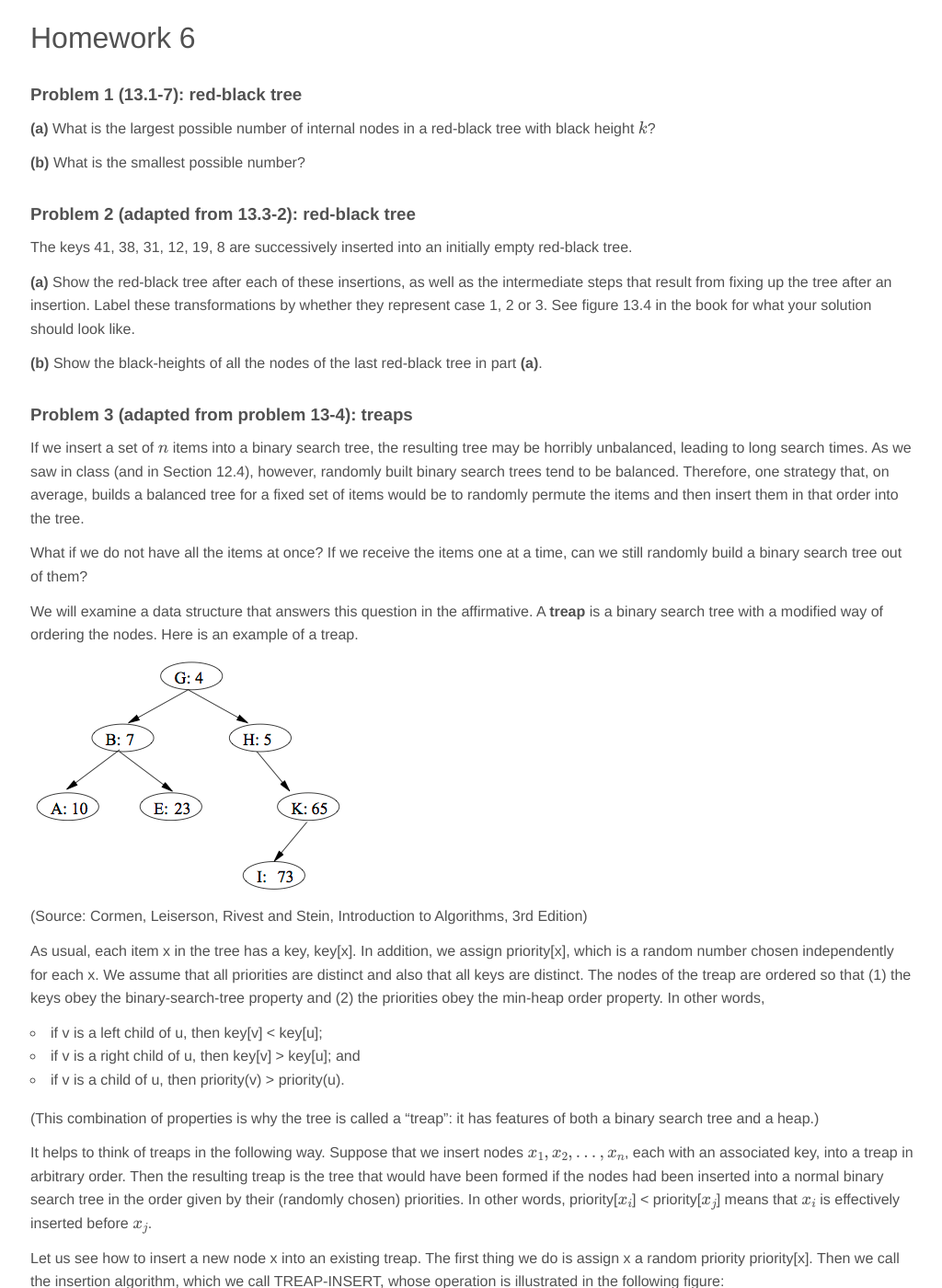
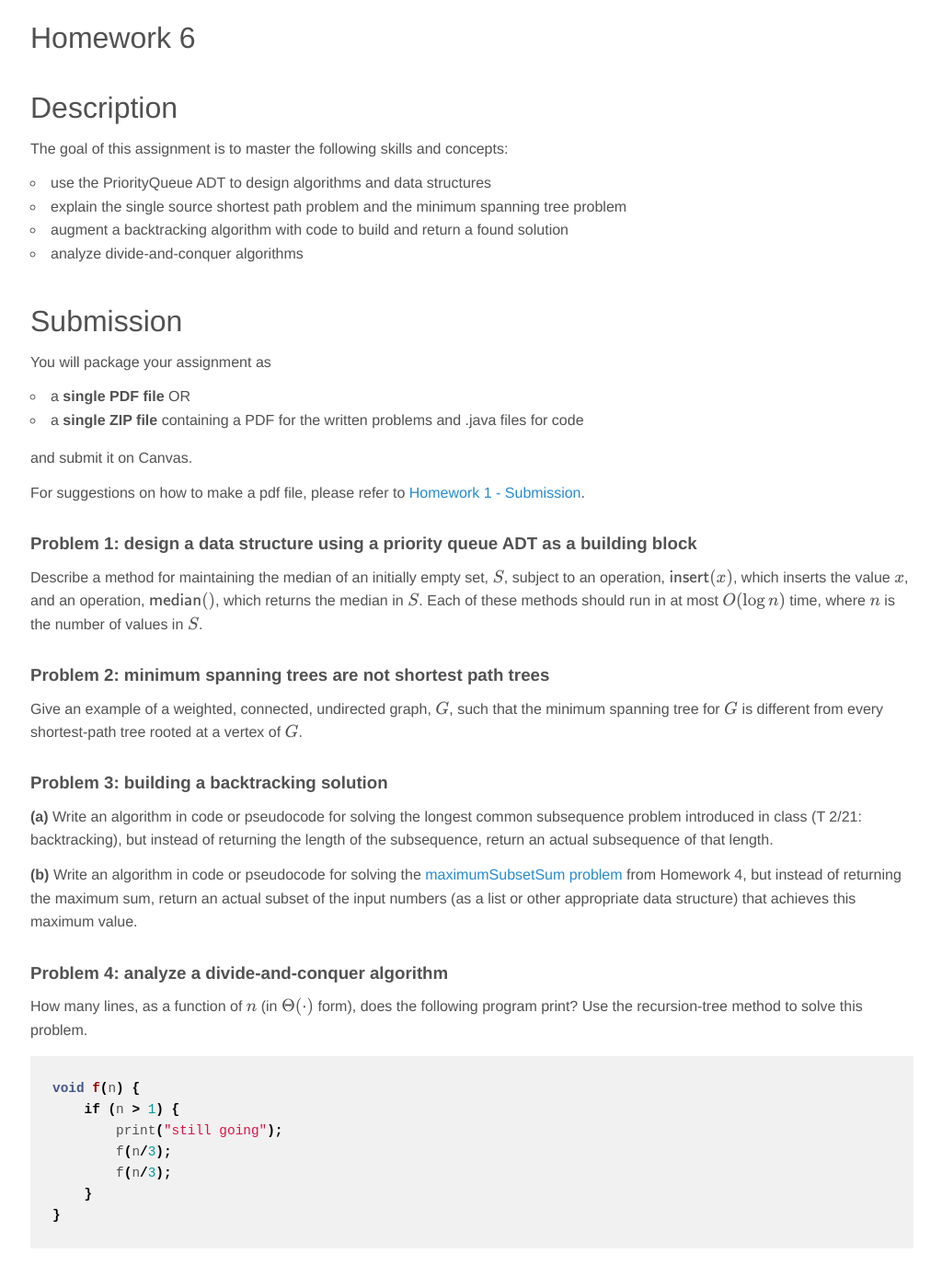
Before and after one commit to jnylam/jnylam.github.io, a Jekyll site: the page built from _courses/146-s17/homework06.md, in a window 1280 px wide and 1400 px high, scrolled down 200 px. Shown: the whole window at 92% size, without its empty margins (127-1151 px from the left). Built offline with Jekyll 4.4.1, drawn with Linux system fonts in a browser that asks for light colours; formulas are drawn with MathJax 3; some of the changed text lies outside the part shown.

Commit message:
Add homework 6

````diff
--- a/_courses/146-s17/homework06.md
+++ b/_courses/146-s17/homework06.md
@@ -6,88 +6,68 @@ mathjax: true
 navorder: 0
 ---
 
-### Problem 1 (13.1-7): red-black tree
+# Description
 
-__(a)__ What is the largest possible number of internal nodes in a red-black tree with black height $$k$$?
+The goal of this assignment is to master the following skills and concepts:
 
-__(b)__ What is the smallest possible number?
+- use the PriorityQueue ADT to design algorithms and data structures
+- explain the single source shortest path problem and the minimum spanning tree problem
+- augment a backtracking algorithm with code to build and return a found solution
+- analyze divide-and-conquer algorithms
 
-### Problem 2 (adapted from 13.3-2): red-black tree
+# Submission
 
-The keys 41, 38, 31, 12, 19, 8 are successively inserted into an initially empty red-black tree.
+You will package your assignment as
 
-__(a)__ Show the red-black tree after each of these insertions, as well as the intermediate steps that result from fixing up the tree after an insertion. Label these transformations by whether they represent case 1, 2 or 3. See figure 13.4 in the book for what your solution should look like.
+* a __single PDF file__ OR
+* a __single ZIP file__ containing a PDF for the written problems and .java files for code
 
-__(b)__ Show the black-heights of all the nodes of the last red-black tree in part __(a)__.
+and submit it on Canvas.
 
-### Problem 3 (adapted from problem 13-4): treaps
+For suggestions on how to make a pdf file, please refer to [Homework 1 - Submission](homework01.html#Submission).
 
-If we insert a set of $$n$$ items into a binary search tree, the resulting tree may be horribly unbalanced, leading to long search times. As we saw in class (and in Section 12.4), however, randomly built binary search trees tend to be balanced. Therefore, one strategy that, on average, builds a balanced tree for a fixed set of items would be to randomly permute the items and then insert them in that order into the tree.
+### Problem 1: design a data structure using a priority queue ADT as a building block
 
-What if we do not have all the items at once? If we receive the items one at a time, can we still randomly build a binary search tree out of them?
+Describe a method for maintaining the median of an initially empty set, $S$, subject to an operation, $\mathsf{insert}(x)$, which inserts the value $x$, and an operation, $\mathsf{median}()$, which returns the median in $S$. Each of these methods should run in at most $O(\log n)$ time, where $n$ is the number of values in $S$.
 
-We will examine a data structure that answers this question in the affirmative. A __treap__ is a binary search tree with a modified way of ordering the nodes. Here is an example of a treap.
+### Problem 2: minimum spanning trees are not shortest path trees
 
-![](hw05-fig1.png)
-(Source: Cormen, Leiserson, Rivest and Stein, Introduction to Algorithms, 3rd Edition)
+Give an example of a weighted, connected, undirected graph, $$G$$, such that the minimum spanning tree for $$G$$ is different from every shortest-path tree rooted at a vertex of $$G$$.
 
-As usual, each item x in the tree has a key, key[x]. In addition, we assign priority[x], which is a random number chosen independently for each x. We assume that all priorities are distinct and also that all keys are distinct. The nodes of the treap are ordered so that (1) the keys obey the binary-search-tree property and (2) the priorities obey the min-heap order property. In other words,
+### Problem 3: building a backtracking solution
 
-* if v is a left child of u, then key[v] < key[u];
-* if v is a right child of u, then key[v] > key[u]; and
-* if v is a child of u, then priority(v) > priority(u).
+__(a)__ Write an algorithm in code or pseudocode for solving the longest common subsequence problem introduced in class (T 2/21: backtracking), but instead of returning the length of the subsequence, return an actual subsequence of that length.
 
-(This combination of properties is why the tree is called a “treap”: it has features of both a binary search tree and a heap.)
+__(b)__ Write an algorithm in code or pseudocode for solving the [maximumSubsetSum problem](https://github.com/jnylam/SJSU-cs146-s17/blob/master/04_Backtracking/src/cc/jennylam/cs146/BacktrackingProblems.java) from Homework 4, but instead of returning the maximum sum, return an actual subset of the input numbers (as a list or other appropriate data structure) that achieves this maximum value.
 
-It helps to think of treaps in the following way. Suppose that we insert nodes $$x_1,x_2,\dots,x_n$$, each with an associated key, into a treap in arbitrary order. Then the resulting treap is the tree that would have been formed if the nodes had been inserted into a normal binary search tree in the order given by their (randomly chosen) priorities. In other words, priority[$$x_i$$] < priority[$$x_j$$] means that $$x_i$$ is effectively inserted before $$x_j$$.
+### Problem 4: analyze a divide-and-conquer algorithm
 
-Let us see how to insert a new node x into an existing treap. The first thing we do is assign x a random priority priority[x]. Then we call the insertion algorithm, which we call TREAP-INSERT, whose operation is illustrated in the following figure:
+How many lines, as a function of $$n$$ (in $$\Theta(\cdot)$$ form), does the following program print? Use the recursion-tree method to solve this problem.
 
-![](hw05-fig2.png)
-(Source: Cormen, Leiserson, Rivest and Stein, Introduction to Algorithms, 3rd Edition)
-
-__(a)__ Explain how TREAP-INSERT works. Explain the idea in English and give pseudocode. (Hint: Execute the usual binary search tree insert and then perform rotations to restore the min-heap order property.)
-
-__(b)__ Show that the expected running time of TREAP-INSERT is O(log n).
-
-## Submission
-
-Homework should be submitted on Canvas as a __single PDF file__.
-
-At the top of your file, include:
-
-* your name
-* CS 146
-* the class section
-* Homework [number]
-
-Give credit to those who have helped you by including
-
-* the name of any classmates you collaborated with
-* the name of any other person you received help from
-* a reference to any other source you may have used to in order to solve problems on this assignment.
-
-All solutions must be written by yourself. Plagiarized work will not receive any credit. Repeated occurrences will result in a report to the department.
-
----
-Options for making PDFs:
-
-You have the option of handwriting your solutions on paper, scanning them, and converting them to PDF. Please do not send the images.
-__If you use a phone or tablet__ to scan your handwritten solutions, [here are some tips on how to this well](http://www.howtogeek.com/209951/the-best-ways-to-scan-a-document-using-your-phone-or-tablet/).
-
-You also have the option of typing your solutions up in your favorite word processor. Export or print your document as a PDF file and submit that. Please do not a submit .docx file.
-
-Finally, you have the option of preparing a professional-looking document using LaTeX. This is what authors use to write textbooks and research papers. If you choose this option, here are some pointers to get you started.
-
-* [Getting LaTeX](https://www.latex-project.org/get/)
-* [LaTeX homework template](http://www.jennylam.cc/assets/template.zip): this is a good place to start learning LaTeX. Feel free to modify this document as you need.
-* [Any of the many good LaTeX tutorials/cheatsheets/beginner's guides online](https://lmddgtfy.net/?q=Latex%20quickstart).
+```java
+void f(n) {
+    if (n > 1) {
+        print("still going");
+        f(n/3);
+        f(n/3);
+    }
+}
+```
 
 
-## Rubric
+# Hints
 
-This assignment is worth 20 points:
+### Problem 1
 
-* 6 points per problem, 3 for a reasonable attempt on it and 3 for correctness.
-* 1 point for a correctly submitted assignment, that is, as a single PDF file that is legible (if you choose to take pictures, make sure the text is in focus, please check on a computer screen before submitting), properly oriented, etc.
-* 1 point for presentation and neatness.
+<span class="hint">use one or more known data structures as a black box (this means, use their API, without worrying about how they work internally.)</span>
+
+<span class="hint">use a min-priority queue and a max-priority queue as building blocks. A min-priority queue has an $$\mathsf{extractMin}()$$ but no $$\mathsf{extractMax}()$$ method and a max-priority queue </span>
+
+<span class="hint">add items smaller than current median to min-heap</span>
+
+<span class="hint">how can you maintain a roughly equal number of elements in each?</span>
+
+
+### Problem 3
+
+<span class="hint">use the same technique as we did in class to keep track of shortest paths in Dijkstra; review the lecture notes on the augmented version of Dijkstra's algorithm.</span>
````
Also changed, not shown: _courses/146-s17/index.md (+3 -3 lines).
